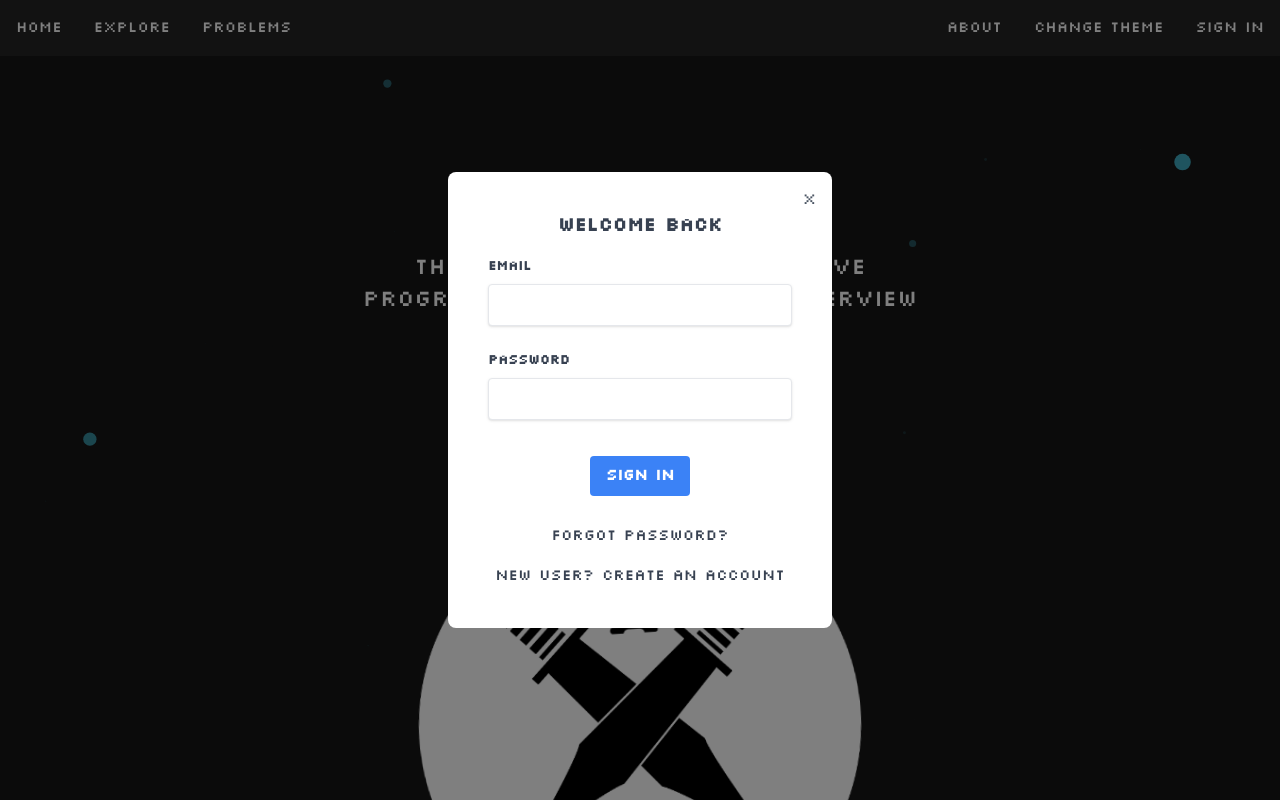
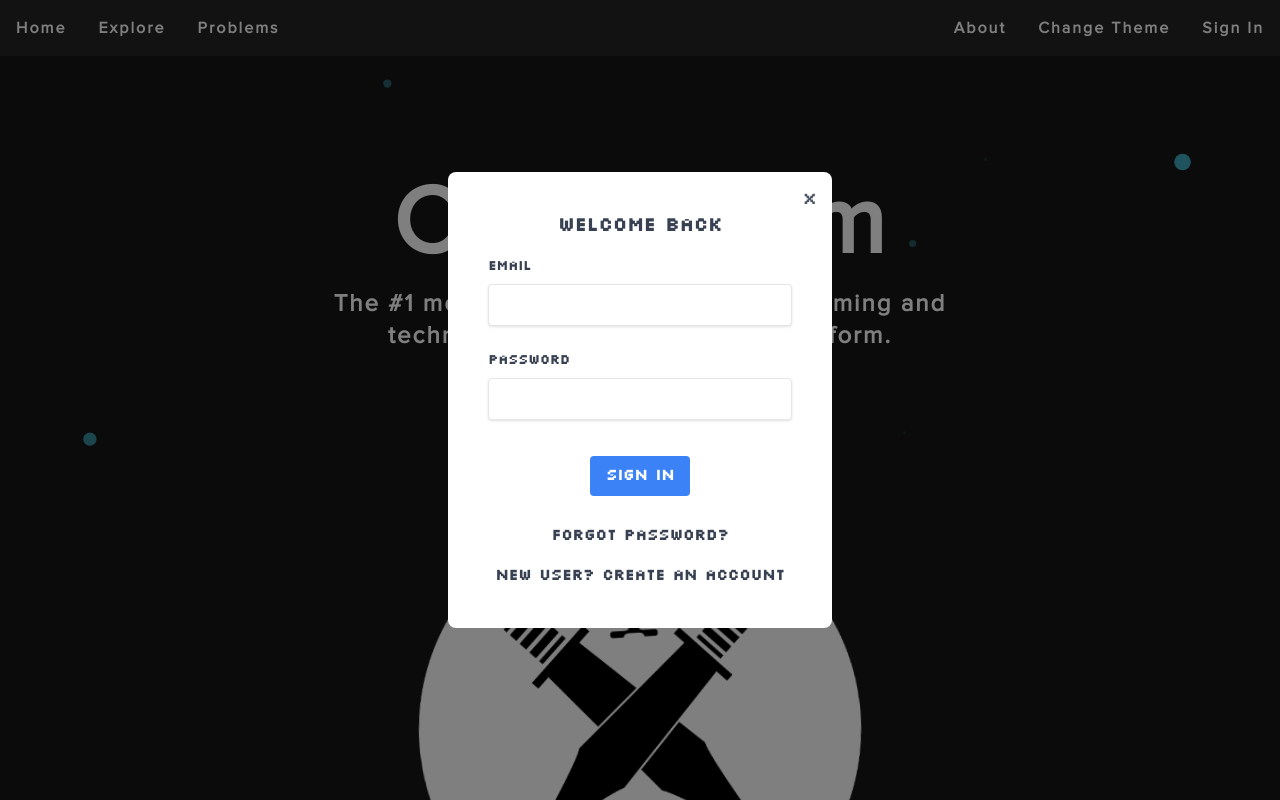
Before and after one commit to Einja/codestorm-client, a Next.js app: page / in a window 1280 px wide. Both pictures are taken after a click on the button "Sign In". Shown: the top 800 px of the page. Built offline with nearby package versions, Linux system fonts and the light colour scheme; no server answers.

Commit message:
font change

```diff
--- a/app/globals.css
+++ b/app/globals.css
@@ -20,6 +20,11 @@
 }
 
 @font-face {
+  font-family: "Proxima";
+  src: url("../public/fonts/Proxima-Nova.ttf") format("truetype");
+}
+
+@font-face {
   font-family: "8Bit";
   src: url("../public/fonts/slkscr.ttf") format("truetype");
 }
@@ -28,7 +33,14 @@ body {
   background-color: var(--background-color);
   color: var(--text-color);
   transition: background-color 0.3s, color 0.3s;
+  font-family: "Proxima", sans-serif;
+  font-weight: 800;
+  letter-spacing: 2px
+}
+
+.font-8Bit {
   font-family: "8Bit", sans-serif;
+  letter-spacing: 0px;
 }
 
 @layer utilities {
--- a/app/problems/[id]/components/LanguageDropdown.tsx
+++ b/app/problems/[id]/components/LanguageDropdown.tsx
@@ -1,9 +1,13 @@
-import React from 'react'
+import React from "react";
 import { FaAngleDown } from "react-icons/fa6";
 const LanguageDropdown: React.FC = () => {
   return (
-    <div className="p-2 flex items-center gap-1">C++ <FaAngleDown/></div>
-  )
-}
+    <button className="p-2 hover:bg-gray-600 rounded-lg transition-colors duration-200 transition:0.3s">
+      <div className="flex items-start items-center">
+        C++ <FaAngleDown />
+      </div>
+    </button>
+  );
+};
 
-export default LanguageDropdown
+export default LanguageDropdown;
--- a/app/problems/[id]/page.tsx
+++ b/app/problems/[id]/page.tsx
@@ -11,7 +11,7 @@ export default function ProblemPage({ params }: { params: Promise<Params> }) {
   const param = React.use(params);
 
   return (
-    <div className="flex flex-col md:flex-row h-screen font-sans p-2">
+    <div className="flex flex-col md:flex-row h-screen font-sans p-2 my-auto" style={{letterSpacing: "0", fontWeight: "normal"}}>
       <div className="py-2 w-screen md:w-1/2">
         <Problem id={param.id} />
       </div>
--- a/components/auth/AuthModel.tsx
+++ b/components/auth/AuthModel.tsx
@@ -15,7 +15,7 @@ const AuthModel: React.FC<AuthModelProps> = ({ onClose , displayCreateAccount })
     setToggleLogin(!toggleLogin);
   };
   return (
-    <div className="fixed inset-0 flex items-center justify-center bg-black bg-opacity-50 z-10">
+    <div className="fixed inset-0 flex items-center justify-center bg-black bg-opacity-50 z-10 font-8Bit">
       <div className="bg-white p-10 rounded-lg relative w-96">
         <button
           className="absolute top-4 right-4 text-gray-600 hover:text-gray-900"
--- a/components/home/Hero.tsx
+++ b/components/home/Hero.tsx
@@ -25,7 +25,7 @@ const Hero: React.FC = () => {
   return (
     <div className="container mx-auto flex flex-col items-center justify-between">
       <div className="md:w-1/2 py-10 text-center">
-        <h1 className="text-6xl mb-4">CodeStorm</h1>
+        <h1 className="text-8xl mb-4">CodeStorm</h1>
         <p className="text-2xl">
           The #1 modern day competitive programming and technical interview
           preparation platform.
--- a/components/shared/Navbar.tsx
+++ b/components/shared/Navbar.tsx
@@ -41,7 +41,7 @@ const Navbar: React.FC = () => {
       style={{
         backgroundColor: "var(--background-color2)",
         transition: "background-color 0.3s, color 0.3s",
-        zIndex: 100,
+        zIndex: 5,
       }}
     >
       <div className="container mx-auto max-w-7xl flex justify-between items-center">
```
Also changed, not shown: public/fonts/Proxima-Nova.ttf (added).
